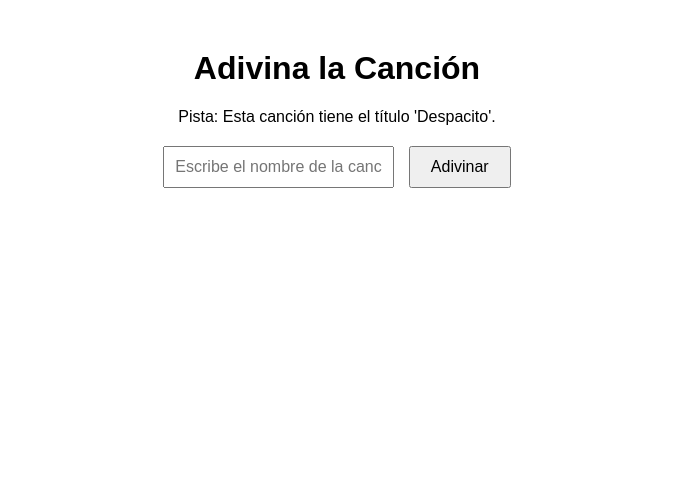
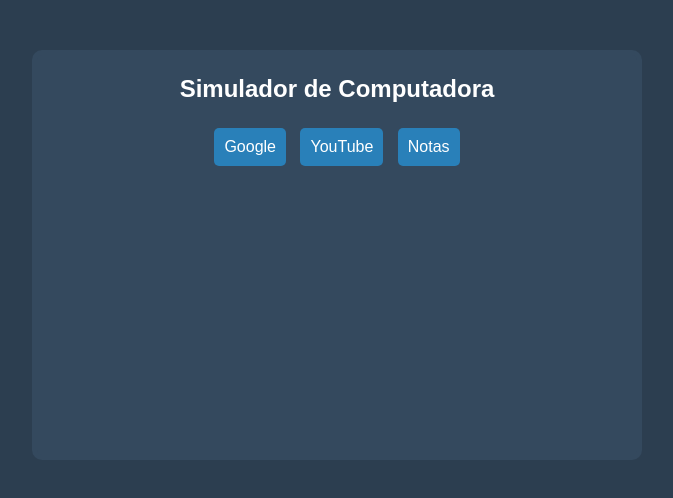
Before and after one commit to Rayo-ofc/Juegos-By-ivan, a plain HTML site: page index.html in a window 1280 px wide. Shown: the whole page, without its empty margins (303-976 px from the left). Drawn offline with Linux system fonts and the light colour scheme.

Commit message:
Actualizar index.html

```diff
--- a/index.html
+++ b/index.html
@@ -1,42 +1,66 @@
 <!DOCTYPE html>
-<html lang="en">
+<html lang="es">
 <head>
     <meta charset="UTF-8">
     <meta name="viewport" content="width=device-width, initial-scale=1.0">
-    <title>Adivina la Canción</title>
+    <title>Simulador de Computadora</title>
     <style>
         body {
+            background-color: #2c3e50;
+            color: white;
             font-family: Arial, sans-serif;
             text-align: center;
-            margin-top: 50px;
         }
-        .input-group {
+        .computer {
+            width: 600px;
+            height: 400px;
+            border: 5px solid #34495e;
+            border-radius: 10px;
+            margin: 50px auto;
+            position: relative;
+            background-color: #34495e;
+        }
+        .tab {
+            display: inline-block;
+            padding: 10px;
+            background-color: #2980b9;
+            margin: 5px;
+            border-radius: 5px;
+            cursor: pointer;
+        }
+        .content {
+            display: none;
+            padding: 20px;
+            background-color: #ecf0f1;
+            color: #2c3e50;
+            border-radius: 5px;
             margin-top: 20px;
-        }
-        .input-group input {
-            padding: 10px;
-            font-size: 16px;
-        }
-        .input-group button {
-            padding: 10px 20px;
-            font-size: 16px;
-            margin-left: 10px;
-        }
-        .message {
-            margin-top: 20px;
-            font-size: 18px;
         }
     </style>
 </head>
 <body>
-    <h1>Adivina la Canción</h1>
-    <p id="hint">Pista: Esta es una pista de la canción.</p>
-    <div class="input-group">
-        <input type="text" id="guess" placeholder="Escribe el nombre de la canción">
-        <button onclick="checkGuess()">Adivinar</button>
+
+<div class="computer">
+    <h2>Simulador de Computadora</h2>
+    <div class="tabs">
+        <div class="tab" onclick="openTab('google')">Google</div>
+        <div class="tab" onclick="openTab('youtube')">YouTube</div>
+        <div class="tab" onclick="openTab('notas')">Notas</div>
     </div>
-    <div class="message" id="message"></div>
+    <div id="google" class="content">¡Bienvenido a Google! 🕵️‍♂️ Busca lo que quieras.</div>
+    <div id="youtube" class="content">¡Bienvenido a YouTube! 🎥 ¡Mira videos de gatos! 🐱</div>
+    <div id="notas" class="content">Notas: Recuerda comprar más pizza 🍕 y ver más memes 😂.</div>
+</div>
 
-    <script src="script.js"></script>
+<script>
+    function openTab(tabName) {
+        var contents = document.getElementsByClassName('content');
+        for (var i = 0; i < contents.length; i++) {
+            contents[i].style.display = 'none';
+        }
+        document.getElementById(tabName).style.display = 'block';
+    }
+</script>
+
 </body>
 </html>
```
